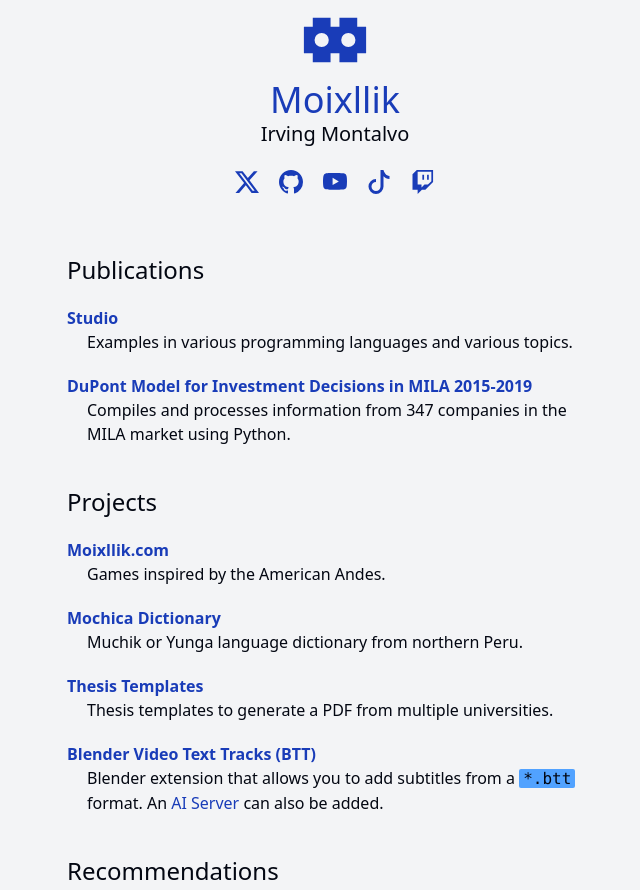
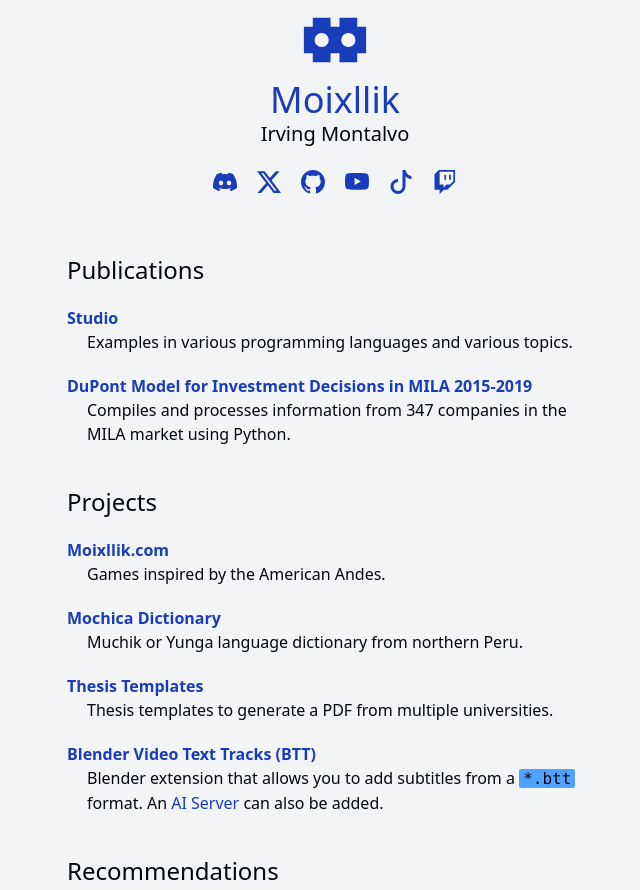
Before and after one commit to moixllik/moixllik, a plain HTML site: page index.html in a window 1280 px wide. Shown: the top 890 px of the page, without its empty margins (305-945 px from the left). Drawn offline with nearby package versions, Linux system fonts and the light colour scheme.

Commit message:
discord link

```diff
--- a/index.html
+++ b/index.html
@@ -46,6 +46,11 @@
             </h1>
             <h2 class="text-xl pb-5">Irving Montalvo</h2>
             <section class="flex gap-5 justify-center">
+                <a href="https://discord.gg/6me7JYRwS2" target="_blank">
+                    <svg class="icon">
+                        <use xlink:href="#icon-discord"></use>
+                    </svg>
+                </a>
                 <a href="https://x.com/moixllik" target="_blank">
                     <svg class="icon">
                         <use xlink:href="#icon-x"></use>
@@ -92,6 +97,9 @@
                 d="M 5.4999836,5.4999837 V 6.5000244 H 4.4999999 V 9.4999756 H 5.4999836 V 10.500016 H 7.5000082 V 9.4999756 h 0.999984 V 10.500016 H 10.500016 V 9.4999756 H 11.5 V 6.5000244 H 10.500016 V 5.4999837 H 8.4999922 V 6.5000244 H 7.5000082 V 5.4999837 Z M 6.5000243,7.2000244 A 0.80000001,0.80000001 0 0 1 7.3000002,8 0.80000001,0.80000001 0 0 1 6.5000243,8.7999756 0.80000001,0.80000001 0 0 1 5.6999918,8 0.80000001,0.80000001 0 0 1 6.5000243,7.2000244 Z m 2.9999509,0 A 0.80000001,0.80000001 0 0 1 10.300008,8 0.80000001,0.80000001 0 0 1 9.4999752,8.7999756 0.80000001,0.80000001 0 0 1 8.7000002,8 0.80000001,0.80000001 0 0 1 9.4999752,7.2000244 Z">
             </path>
         </symbol>
+        <symbol id="icon-discord" fill="currentColor" viewBox="0 0 16 16">
+            <path d="M13.545 2.907a13.2 13.2 0 0 0-3.257-1.011.05.05 0 0 0-.052.025c-.141.25-.297.577-.406.833a12.2 12.2 0 0 0-3.658 0 8 8 0 0 0-.412-.833.05.05 0 0 0-.052-.025c-1.125.194-2.22.534-3.257 1.011a.04.04 0 0 0-.021.018C.356 6.024-.213 9.047.066 12.032q.003.022.021.037a13.3 13.3 0 0 0 3.995 2.02.05.05 0 0 0 .056-.019q.463-.63.818-1.329a.05.05 0 0 0-.01-.059l-.018-.011a9 9 0 0 1-1.248-.595.05.05 0 0 1-.02-.066l.015-.019q.127-.095.248-.195a.05.05 0 0 1 .051-.007c2.619 1.196 5.454 1.196 8.041 0a.05.05 0 0 1 .053.007q.121.1.248.195a.05.05 0 0 1-.004.085 8 8 0 0 1-1.249.594.05.05 0 0 0-.03.03.05.05 0 0 0 .003.041c.24.465.515.909.817 1.329a.05.05 0 0 0 .056.019 13.2 13.2 0 0 0 4.001-2.02.05.05 0 0 0 .021-.037c.334-3.451-.559-6.449-2.366-9.106a.03.03 0 0 0-.02-.019m-8.198 7.307c-.789 0-1.438-.724-1.438-1.612s.637-1.613 1.438-1.613c.807 0 1.45.73 1.438 1.613 0 .888-.637 1.612-1.438 1.612m5.316 0c-.788 0-1.438-.724-1.438-1.612s.637-1.613 1.438-1.613c.807 0 1.451.73 1.438 1.613 0 .888-.631 1.612-1.438 1.612"/>
+          </symbol>
         <symbol id="icon-x" fill="currentColor" viewBox="0 0 16 16">
             <path
                 d="M12.6.75h2.454l-5.36 6.142L16 15.25h-4.937l-3.867-5.07-4.425 5.07H.316l5.733-6.57L0 .75h5.063l3.495 4.633L12.601.75Zm-.86 13.028h1.36L4.323 2.145H2.865z" />
```
